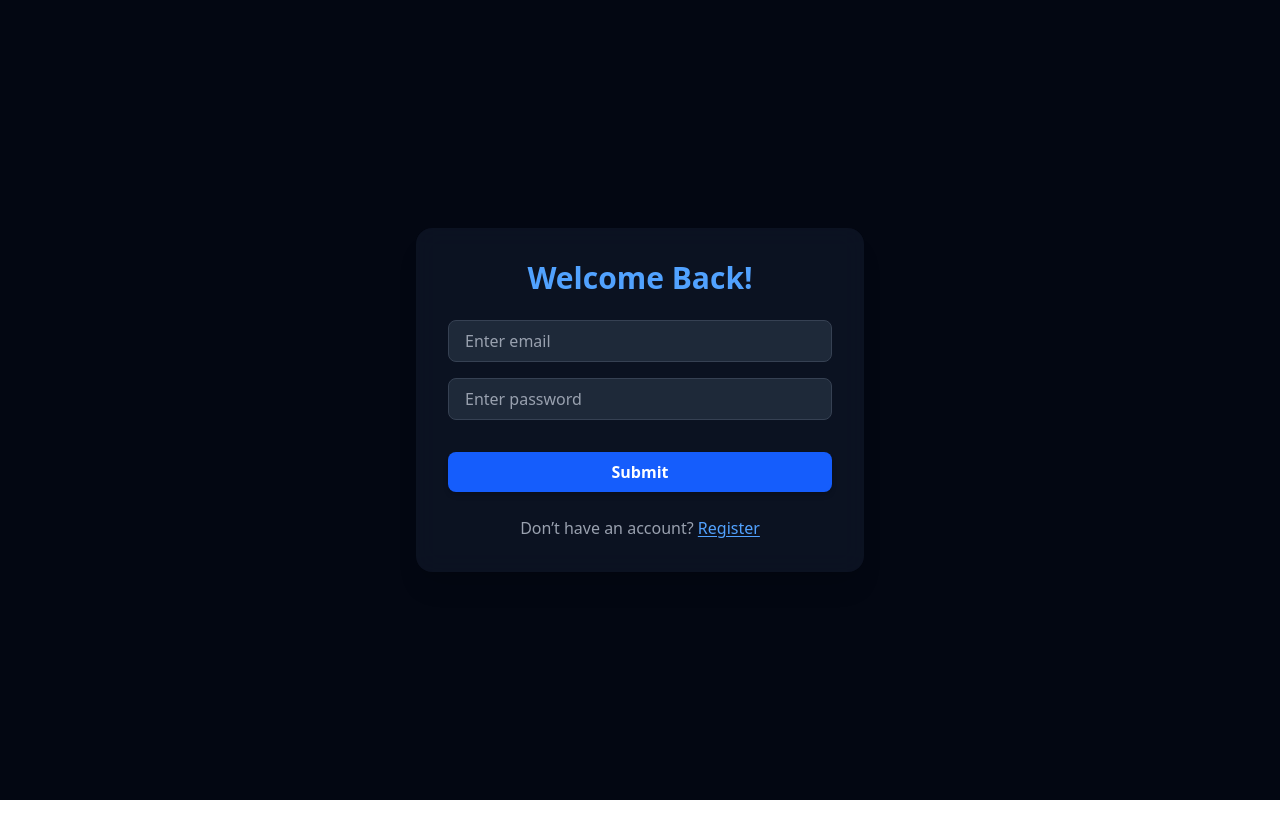
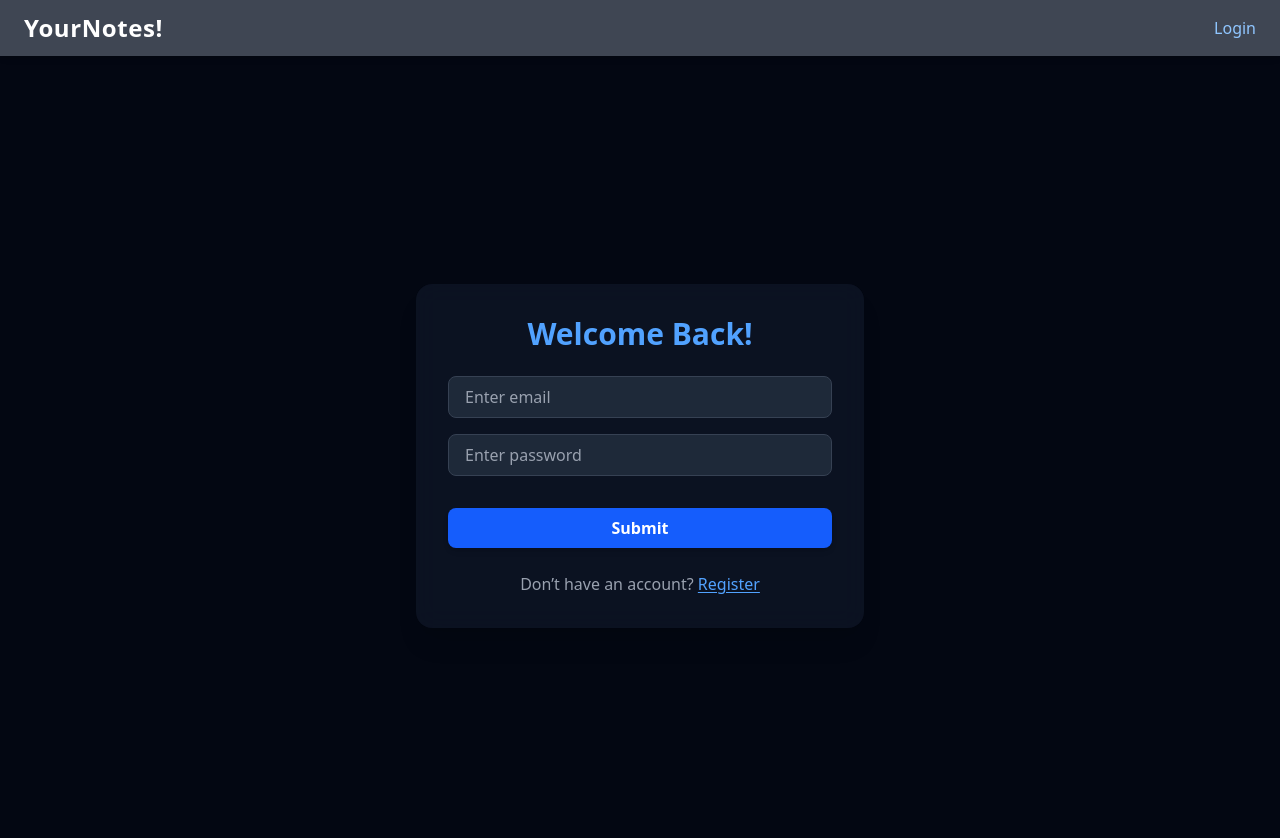
Before and after one commit to utkarsh-saxena271/notra, a React app in the folder frontend/: page / in a window 1280 px wide. Shown: the top 838 px of the page. Before the commit the page ends 800 px from the top, so only its background shows below. Built offline with nearby package versions, Linux system fonts and the light colour scheme; no server answers; the HTML template or start-up script is replaced by a standard one.

Commit message:
added fetch users in app, to make the user persist after login

```diff
--- a/frontend/src/App.jsx
+++ b/frontend/src/App.jsx
@@ -1,14 +1,22 @@
-import React, { useEffect } from 'react'
-import { fetchUser } from './store/actions/userActions'
-import { useDispatch } from 'react-redux'
-import MainRoutes from './Routes/MainRoutes'
+import { useEffect } from "react";
+import { useDispatch } from "react-redux";
+import { fetchUser } from "./store/actions/userActions";
+import MainRoutes from "./Routes/MainRoutes";
+import NavBar from "./Components/NavBar";
 
 const App = () => {
+  const dispatch = useDispatch();
+
+  useEffect(() => {
+    dispatch(fetchUser());
+  }, [dispatch]);
+
   return (
-    <>
-      <MainRoutes/>
-    </>
-  )
-}
+    <div>
+      <NavBar />
+      <MainRoutes />
+    </div>
+  );
+};
 
-export default App
+export default App;
```
